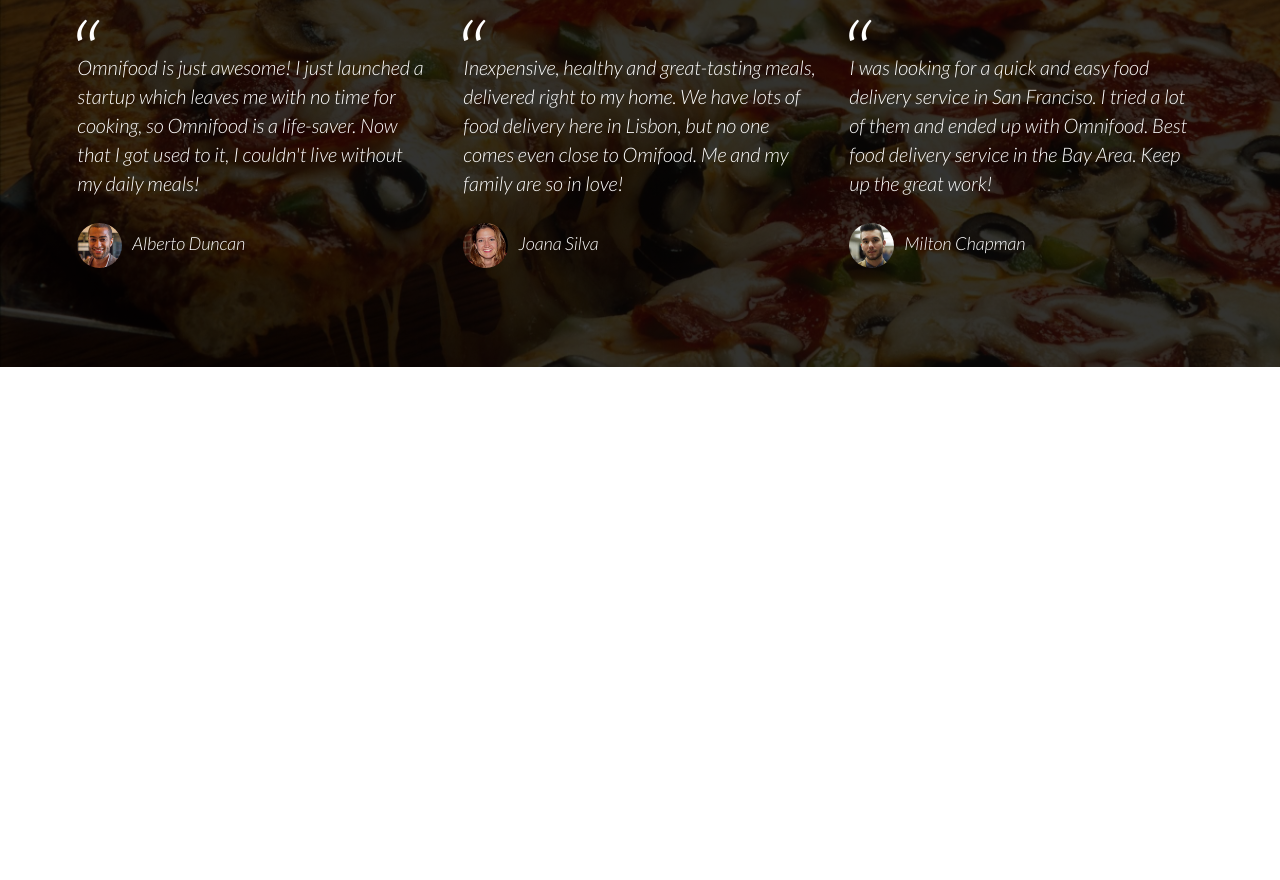
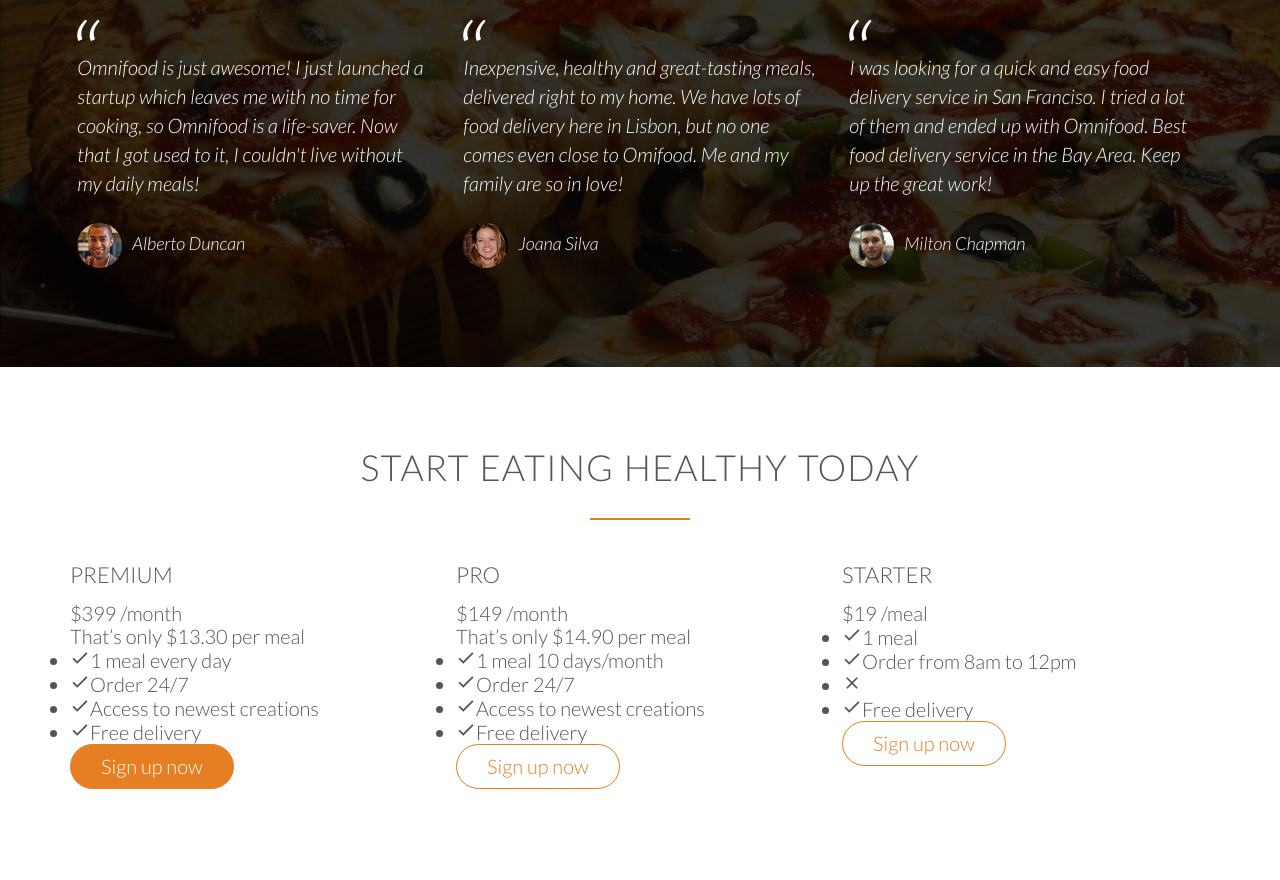
Before and after one commit to harjothkhara/Omnifood-Responsive-Web-Design, a plain HTML site: page Omnifood/index.html in a window 1280 px wide. Shown: the part 3535-4415 px from the top of the page. Before the commit the page ends 3902 px from the top, so only its background shows below. Drawn offline with nearby package versions, Linux system fonts and the light colour scheme.

Commit message:
building the sign-up section - part 1 - design with border radius, how to create box shadows with CSS - html

```diff
--- a/Omnifood/index.html
+++ b/Omnifood/index.html
@@ -225,6 +225,73 @@
         </div>
       </div>
     </section>
+    <section class="section-plans">
+        <div class="row">
+          <h2>Start eating healthy today</h2>
+        </div>
+        <div class="row">
+            <div class="col span-1-of-3">
+                <div class="plan-box">
+                    <div>
+                        <h3>Premium</h3>
+                        <p class="plan-prize">$399 /month</p>
+                        <p class="plan-price-meal">That’s only $13.30 per meal</p>
+                    </div>
+                    <div>
+                        <ul>
+                          <li><ion-icon name="checkmark"></ion-icon>1 meal every day</li>
+                          <li><ion-icon name="checkmark"></ion-icon>Order 24/7</li>
+                          <li><ion-icon name="checkmark"></ion-icon>Access to newest creations</li>
+                          <li><ion-icon name="checkmark"></ion-icon>Free delivery</li>
+                        </ul>
+                    </div>
+                    <div>
+                        <a href="#" class="btn btn-full">Sign up now</a>
+                    </div>
+                </div>
+            </div>
+            <div class="col span-1-of-3">
+                <div class="plan-box">
+                    <div>
+                        <h3>Pro</h3>
+                        <p class="plan-prize">$149 /month</p>
+                        <p class="plan-price-meal">That’s only $14.90 per meal</p>
+                    </div>
+                    <div>
+                        <ul>
+                          <li><ion-icon name="checkmark"></ion-icon>1 meal 10 days/month</li>
+                          <li><ion-icon name="checkmark"></ion-icon>Order 24/7</li>
+                          <li><ion-icon name="checkmark"></ion-icon>Access to newest creations</li>
+                          <li><ion-icon name="checkmark"></ion-icon>Free delivery</li>
+                        </ul>
+                    </div>
+                    <div>
+                        <a href="#" class="btn btn-ghost">Sign up now</a>
+                    </div>
+                </div>
+            </div>
+            <div class="col span-1-of-3">
+                <div class="plan-box">
+                    <div>
+                        <h3>Starter</h3>
+                        <p class="plan-prize">$19 /meal</p>
+                        <p class="plan-price-meal"></p>
+                    </div>
+                    <div>
+                        <ul>
+                          <li><ion-icon name="checkmark"></ion-icon>1 meal</li>
+                          <li><ion-icon name="checkmark"></ion-icon>Order from 8am to 12pm</li>
+                          <li><ion-icon name="close"></ion-icon></li>
+                          <li><ion-icon name="checkmark"></ion-icon>Free delivery</li>
+                        </ul>
+                    </div>
+                    <div>
+                        <a href="#" class="btn btn-ghost">Sign up now</a>
+                    </div>
+                </div>
+            </div>
+        </div>
+    </section>
 
   </body>
   <script src="https://unpkg.com/ionicons@4.2.2/dist/ionicons.js"></script>
```
